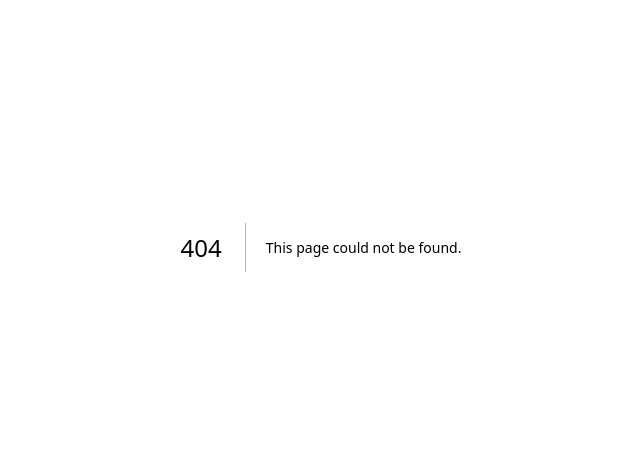
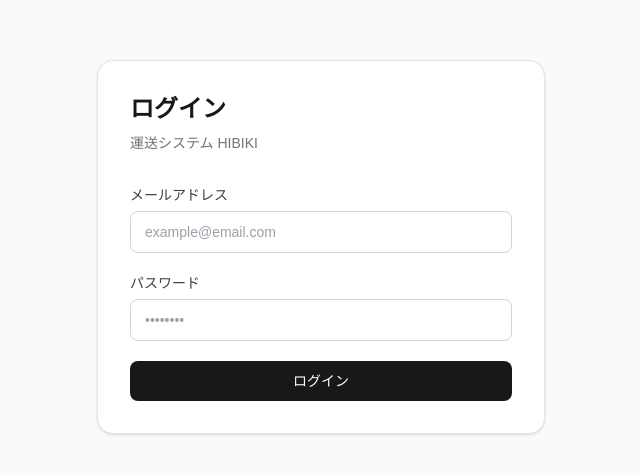
Before and after one commit to kawapon7/unsou-system, a Next.js app in the folder web/: page /login in a window 1280 px wide. Before the commit this address had no page. Shown: the part 153-626 px from the top of the page, without its empty margins (319-959 px from the left). Built offline with nearby package versions, Linux system fonts and the light colour scheme.

Commit message:
feat: implement auth pages, middleware guard, and role-based redirect

```diff
--- /dev/null
+++ b/web/src/app/kobun/dashboard/page.tsx
@@ -0,0 +1,7 @@
+export default function KobunDashboard() {
+  return (
+    <div className="min-h-screen flex items-center justify-center bg-zinc-50">
+      <h1 className="text-2xl font-semibold text-zinc-900">子分ダッシュボード（仮）</h1>
+    </div>
+  )
+}
--- /dev/null
+++ b/web/src/app/login/actions.ts
@@ -0,0 +1,36 @@
+'use server'
+
+import { redirect } from 'next/navigation'
+import { createClient } from '@/utils/supabase/server'
+
+export async function login(formData: FormData) {
+  const supabase = await createClient()
+
+  const { error } = await supabase.auth.signInWithPassword({
+    email: formData.get('email') as string,
+    password: formData.get('password') as string,
+  })
+
+  if (error) {
+    return { error: error.message }
+  }
+
+  const { data: { user } } = await supabase.auth.getUser()
+  if (!user) {
+    return { error: '認証に失敗しました。' }
+  }
+
+  const { data: userData } = await supabase
+    .from('users')
+    .select('role')
+    .eq('id', user.id)
+    .single()
+
+  const role = userData?.role ?? user.user_metadata?.role
+
+  if (role === 'owner') {
+    redirect('/oyabun/dashboard')
+  } else {
+    redirect('/kobun/dashboard')
+  }
+}
--- /dev/null
+++ b/web/src/app/login/page.tsx
@@ -0,0 +1,86 @@
+'use client'
+
+import { useState } from 'react'
+import { login } from './actions'
+
+export default function LoginPage() {
+  const [error, setError] = useState<string | null>(null)
+  const [loading, setLoading] = useState(false)
+
+  async function handleSubmit(e: React.FormEvent<HTMLFormElement>) {
+    e.preventDefault()
+    setError(null)
+    setLoading(true)
+
+    const formData = new FormData(e.currentTarget)
+    const result = await login(formData)
+
+    if (result?.error) {
+      setError(result.error)
+      setLoading(false)
+    }
+  }
+
+  return (
+    <div className="min-h-screen flex items-center justify-center bg-zinc-50 px-4">
+      <div className="w-full max-w-md">
+        <div className="bg-white rounded-2xl shadow-sm border border-zinc-200 p-8">
+          <h1 className="text-2xl font-semibold text-zinc-900 mb-2">ログイン</h1>
+          <p className="text-sm text-zinc-500 mb-8">運送システム HIBIKI</p>
+
+          {error && (
+            <div className="mb-6 rounded-lg bg-red-50 border border-red-200 px-4 py-3 text-sm text-red-700">
+              {error}
+            </div>
+          )}
+
+          <form onSubmit={handleSubmit} className="space-y-5">
+            <div>
+              <label
+                htmlFor="email"
+                className="block text-sm font-medium text-zinc-700 mb-1.5"
+              >
+                メールアドレス
+              </label>
+              <input
+                id="email"
+                name="email"
+                type="email"
+                autoComplete="email"
+                required
+                className="w-full rounded-lg border border-zinc-300 bg-white px-3.5 py-2.5 text-sm text-zinc-900 placeholder-zinc-400 outline-none transition focus:border-zinc-500 focus:ring-2 focus:ring-zinc-200"
+                placeholder="example@email.com"
+              />
+            </div>
+
+            <div>
+              <label
+                htmlFor="password"
+                className="block text-sm font-medium text-zinc-700 mb-1.5"
+              >
+                パスワード
+              </label>
+              <input
+                id="password"
+                name="password"
+                type="password"
+                autoComplete="current-password"
+                required
+                className="w-full rounded-lg border border-zinc-300 bg-white px-3.5 py-2.5 text-sm text-zinc-900 placeholder-zinc-400 outline-none transition focus:border-zinc-500 focus:ring-2 focus:ring-zinc-200"
+                placeholder="••••••••"
+              />
+            </div>
+
+            <button
+              type="submit"
+              disabled={loading}
+              className="w-full rounded-lg bg-zinc-900 px-4 py-2.5 text-sm font-medium text-white transition hover:bg-zinc-700 disabled:opacity-50 disabled:cursor-not-allowed"
+            >
+              {loading ? 'ログイン中...' : 'ログイン'}
+            </button>
+          </form>
+        </div>
+      </div>
+    </div>
+  )
+}
--- /dev/null
+++ b/web/src/app/oyabun/dashboard/page.tsx
@@ -0,0 +1,7 @@
+export default function OyabunDashboard() {
+  return (
+    <div className="min-h-screen flex items-center justify-center bg-zinc-50">
+      <h1 className="text-2xl font-semibold text-zinc-900">親分ダッシュボード（仮）</h1>
+    </div>
+  )
+}
--- /dev/null
+++ b/web/src/proxy.ts
@@ -0,0 +1,58 @@
+import { createServerClient } from '@supabase/ssr'
+import { NextResponse, type NextRequest } from 'next/server'
+
+export async function proxy(request: NextRequest) {
+  const { pathname } = request.nextUrl
+
+  let supabaseResponse = NextResponse.next({ request })
+
+  const supabase = createServerClient(
+    process.env.NEXT_PUBLIC_SUPABASE_URL!,
+    process.env.NEXT_PUBLIC_SUPABASE_ANON_KEY!,
+    {
+      cookies: {
+        getAll() {
+          return request.cookies.getAll()
+        },
+        setAll(cookiesToSet) {
+          cookiesToSet.forEach(({ name, value }) => request.cookies.set(name, value))
+          supabaseResponse = NextResponse.next({ request })
+          cookiesToSet.forEach(({ name, value, options }) =>
+            supabaseResponse.cookies.set(name, value, options)
+          )
+        },
+      },
+    }
+  )
+
+  const { data: { user } } = await supabase.auth.getUser()
+
+  const isProtected = pathname.startsWith('/oyabun') || pathname.startsWith('/kobun')
+  const isLoginPage = pathname === '/login'
+
+  if (isProtected && !user) {
+    const url = request.nextUrl.clone()
+    url.pathname = '/login'
+    return NextResponse.redirect(url)
+  }
+
+  if (isLoginPage && user) {
+    const { data: userData } = await supabase
+      .from('users')
+      .select('role')
+      .eq('id', user.id)
+      .single()
+
+    const role = userData?.role ?? user.user_metadata?.role
+
+    const url = request.nextUrl.clone()
+    url.pathname = role === 'owner' ? '/oyabun/dashboard' : '/kobun/dashboard'
+    return NextResponse.redirect(url)
+  }
+
+  return supabaseResponse
+}
+
+export const config = {
+  matcher: ['/login', '/oyabun/:path*', '/kobun/:path*'],
+}
```
